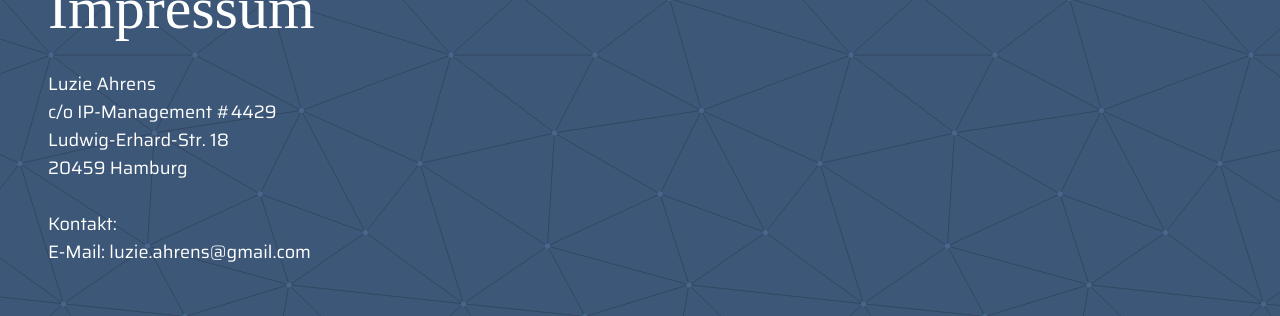
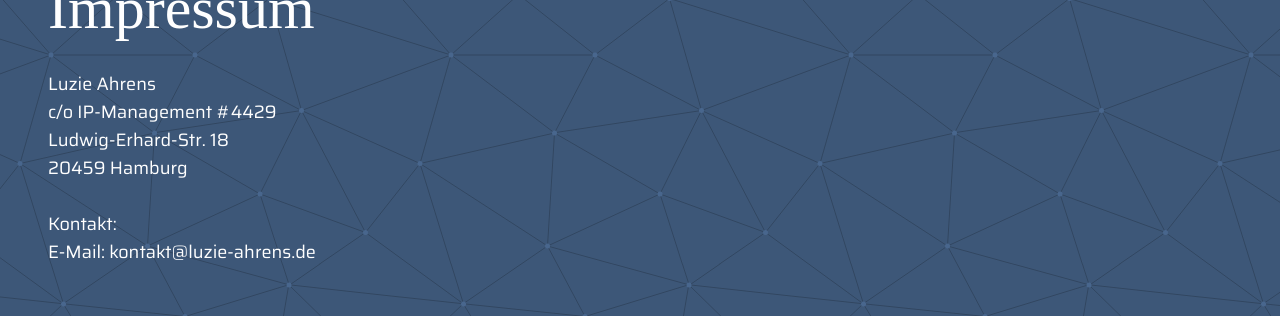
Before and after one commit to louziferr/luzie-website, a Next.js app: page /impressum in a window 1280 px wide. Shown: the part 176-492 px from the top of the page. Built offline with nearby package versions, Linux system fonts and the light colour scheme; a web font is replaced by a local one; what tailwindcss-animated would draw is missing.

Commit message:
change mail address

```diff
--- a/app/impressum/page.tsx
+++ b/app/impressum/page.tsx
@@ -21,7 +21,7 @@ export default function Impressum() {
               <br />
               Kontakt:
               <br />
-              E-Mail: luzie.ahrens@gmail.com
+              E-Mail: kontakt@luzie-ahrens.de
               <br />
             </p>
           </div>
--- a/app/kontakt/page.tsx
+++ b/app/kontakt/page.tsx
@@ -32,7 +32,7 @@ export default function Kontakt() {
                 <div className="bg-sky-100 text-xl md:text-3xl font-alfa mr-3 rounded-full w-[10px] h-[10px]"></div>
                 <span className="absolute inline-flex w-[10px] h-[10px] animate-ping rounded-full bg-sky-100 opacity-75"></span>
               </div>
-              <p className="md:text-lg text-white">luzie.ahrens@gmail.com</p>
+              <p className="md:text-lg text-white">kontakt@luzie-ahrens.de</p>
             </div>
           </div>
 
```
